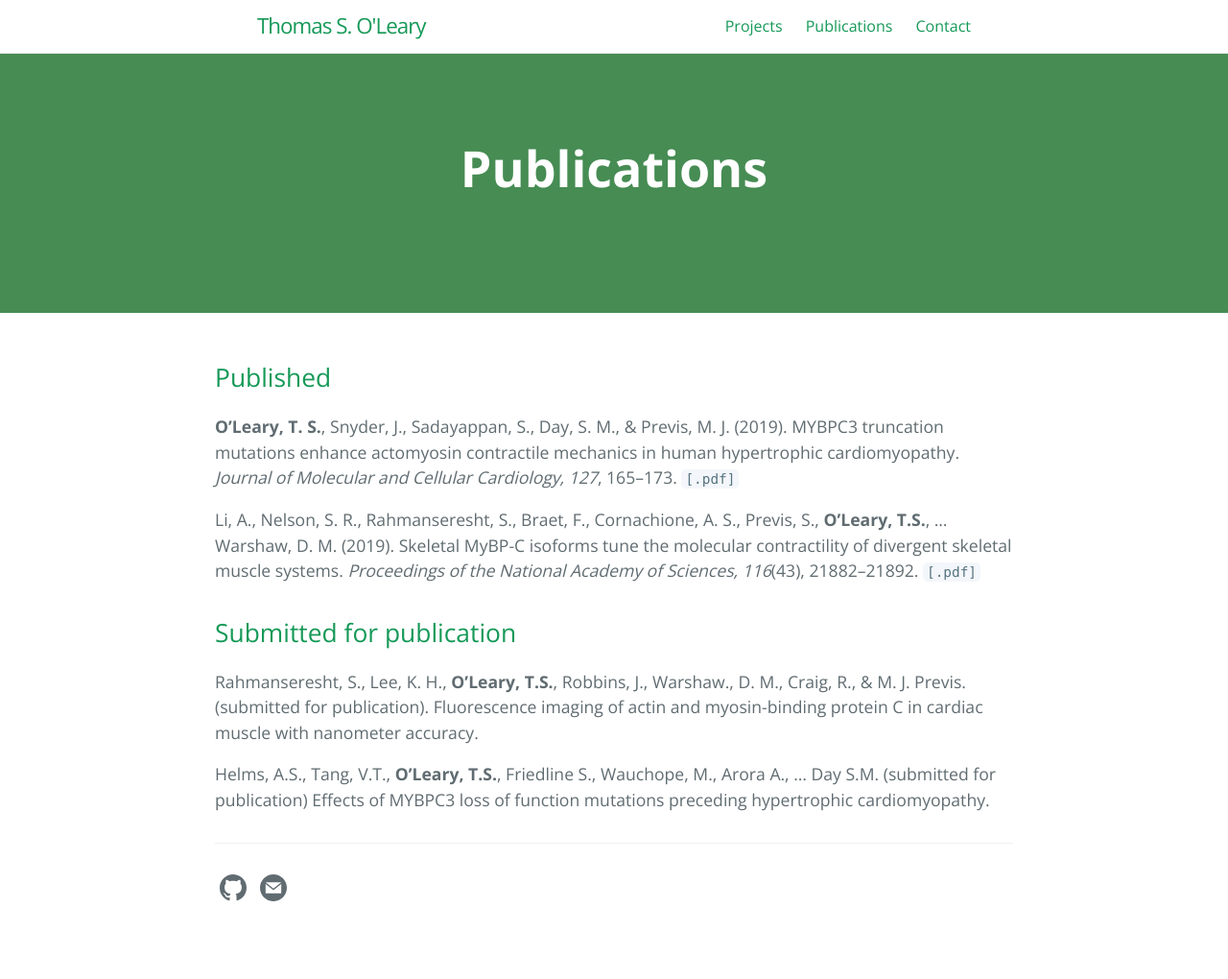
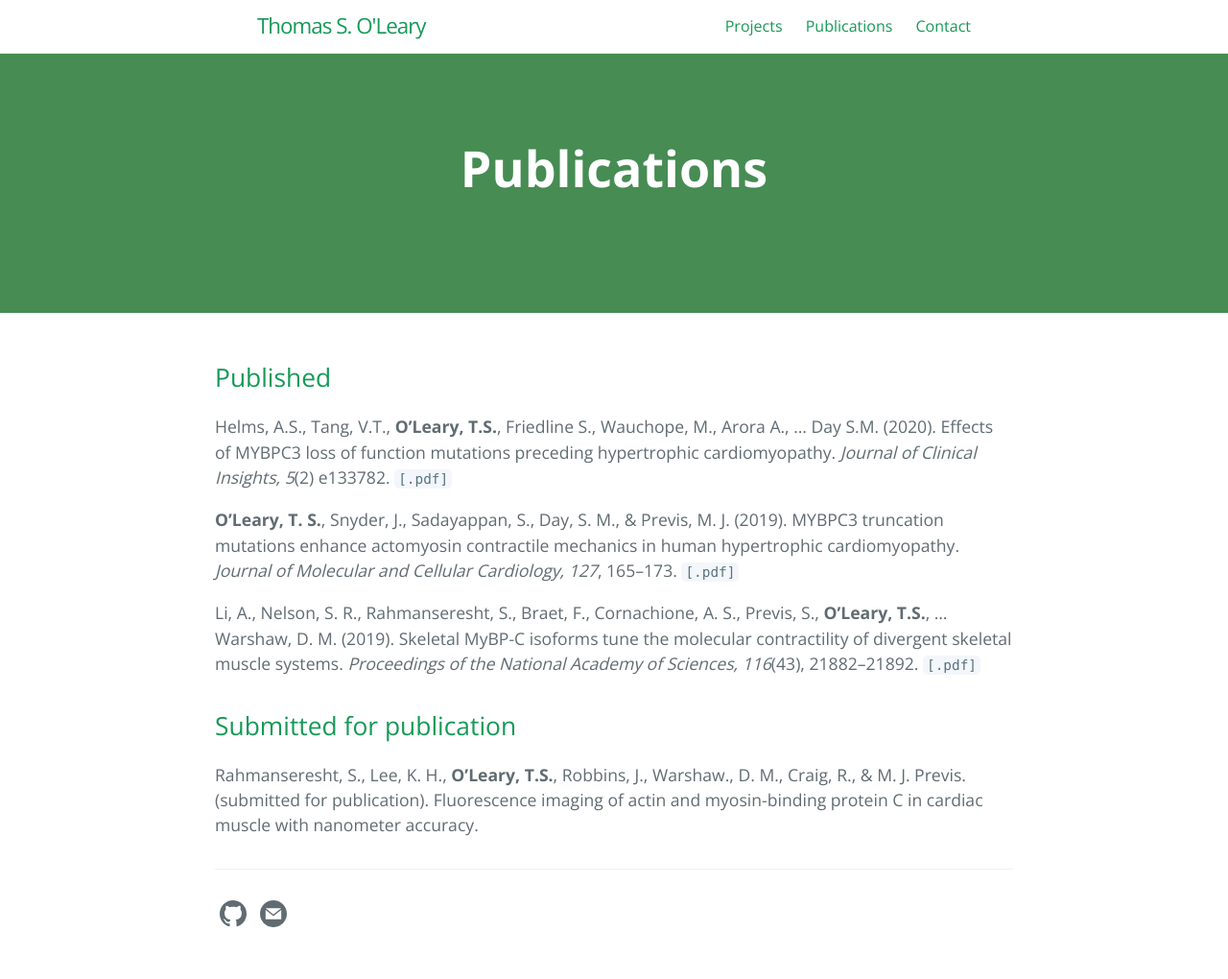
Before and after one commit to tsoleary/tsoleary.github.io, a Jekyll site: the page built from publications/publications.md, in a window 1280 px wide. Shown: the whole page at 96% size. Built offline with Jekyll 4.4.1, drawn with Linux system fonts in a browser that asks for light colours; before the commit the page ends 993 px from its top, so only the background shows below that.

Commit message:
updated CV

```diff
--- a/publications/publications.md
+++ b/publications/publications.md
@@ -8,6 +8,8 @@ order: 2
 ---
 ## Published
 
+Helms, A.S., Tang, V.T., **O’Leary, T.S.**, Friedline S., Wauchope, M., Arora A.,  … Day S.M. (2020). Effects of MYBPC3 loss of function mutations preceding hypertrophic cardiomyopathy. _Journal of Clinical Insights, 5_(2) e133782. <a href="publications/helm_et_al_2020.pdf" target="_blank"> `[.pdf]` </a>
+
 **O’Leary, T. S.**, Snyder, J., Sadayappan, S., Day, S. M., & Previs, M. J. (2019). MYBPC3 truncation mutations enhance actomyosin contractile mechanics in human hypertrophic cardiomyopathy. _Journal of Molecular and Cellular Cardiology, 127_, 165–173. <a href="publications/oleary_et_al_2019.pdf" target="_blank"> `[.pdf]` </a>
 
 Li, A., Nelson, S. R., Rahmanseresht, S., Braet, F., Cornachione, A. S., Previs, S., **O’Leary, T.S.**, ... Warshaw, D. M. (2019). Skeletal MyBP-C isoforms tune the molecular contractility of divergent skeletal muscle systems. _Proceedings of the National Academy of Sciences, 116_(43), 21882–21892. <a href="publications/amy_li_pnas.pdf" target="_blank"> `[.pdf]` </a>
@@ -15,5 +17,3 @@ Li, A., Nelson, S. R., Rahmanseresht, S., Braet, F., Cornachione, A. S., Previs,
 ## Submitted for publication
 
 Rahmanseresht, S., Lee, K. H.,  **O’Leary, T.S.**,  Robbins, J., Warshaw., D. M., Craig, R., & M. J. Previs. (submitted for publication). Fluorescence imaging of actin and myosin-binding protein C in cardiac muscle with nanometer accuracy.
-
-Helms, A.S., Tang, V.T., **O’Leary, T.S.**, Friedline S., Wauchope, M., Arora A.,  … Day S.M. (submitted for publication) Effects of MYBPC3 loss of function mutations preceding hypertrophic cardiomyopathy.
```
Also changed, not shown: 2 other files.
